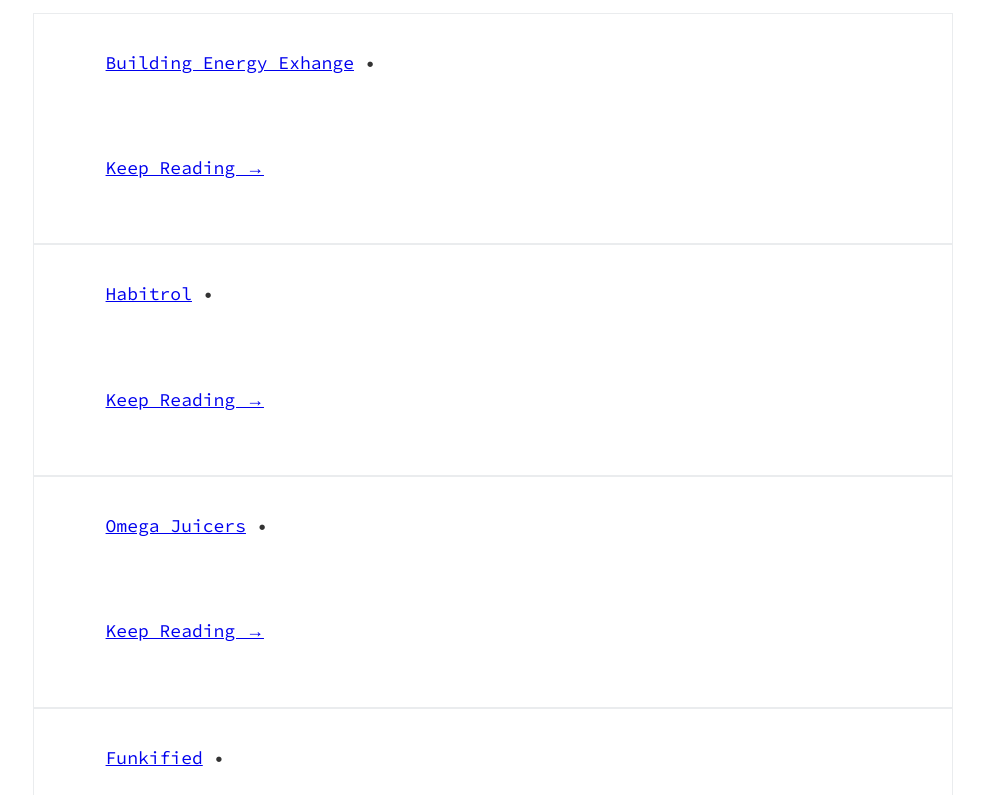
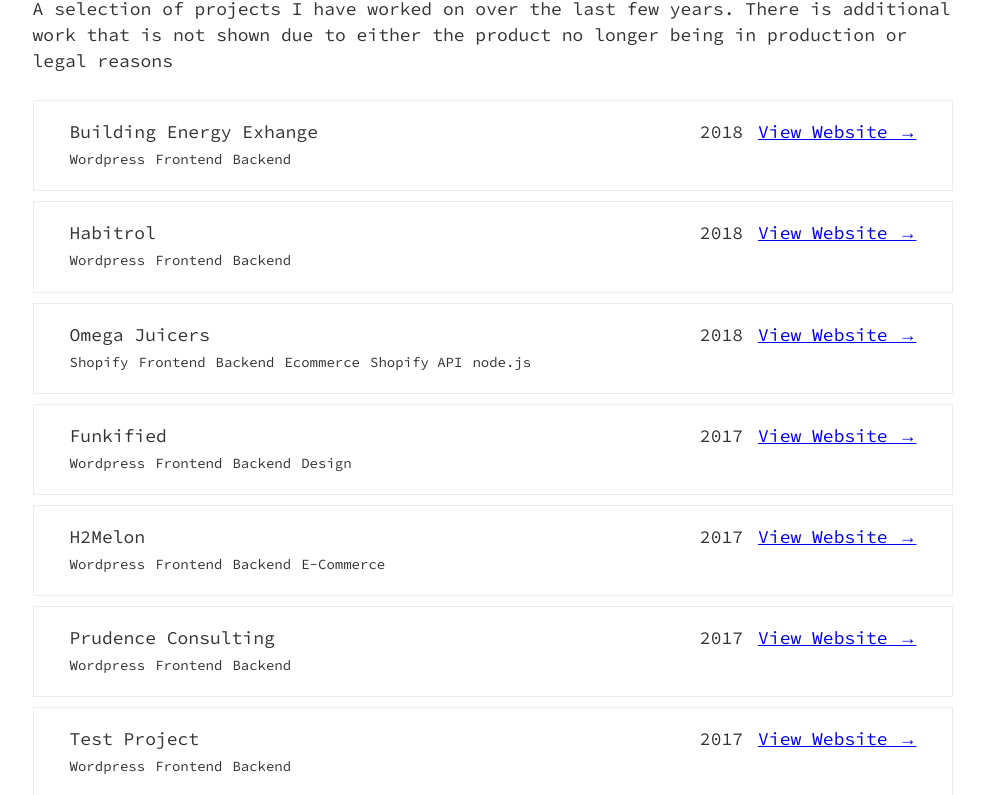
Before and after one commit to isaac-martin/isaacmartin-2.0, a Gatsby site: page /projects in a window 1280 px wide. Shown: the part 136-931 px from the top of the page, without its empty margins (147-1131 px from the left). Built offline with nearby package versions, Linux system fonts and the light colour scheme; Gatsby itself is replaced by a stand-in of ours; some packages are replaced by stand-ins of ours.

Commit message:
Projects Page

```diff
--- a/src/components/styles.css
+++ b/src/components/styles.css
@@ -20,3 +20,22 @@ nav a {
 .btn-primary:hover {
   transform: translateY(10px);
 }
+
+.single-proj {
+  display: flex;
+  flex-direction: row;
+  justify-content: space-between;
+}
+
+.single-proj:first-child {
+  padding-right: auto;
+}
+
+.single-proj p {
+  margin: 0;
+}
+
+.tagList span {
+  margin-right: 10px;
+  font-size: 14px;
+}
--- a/src/pages/projects.js
+++ b/src/pages/projects.js
@@ -1,6 +1,6 @@
 import React from 'react'
 import PropTypes from 'prop-types'
-import Link from 'gatsby-link'
+
 import { graphql } from 'gatsby'
 
 import Layout from '../components/layout'
@@ -15,31 +15,48 @@ export default class ProjectsPage extends React.Component {
         <section className="section">
           <div className="container">
             <div className="content">
-              <h1 className="has-text-weight-bold is-size-2">
-                Selected Projects
-              </h1>
+              <h3>Selected Projects</h3>
+              <p>
+                A selection of projects I have worked on over the last few
+                years. There is additional work that is not shown due to either
+                the product no longer being in production or legal reasons
+              </p>
             </div>
+
             {posts.map(({ node: post }) => (
               <div
                 className="content"
-                style={{ border: '1px solid #eaecee', padding: '2em 4em' }}
+                style={{
+                  border: '1px solid #eaecee',
+                  padding: '1em 2em',
+                  marginBottom: 10,
+                }}
                 key={post.id}
               >
-                <p>
-                  <Link className="has-text-primary" to={post.fields.slug}>
-                    {post.frontmatter.title}
-                  </Link>
-                  <span> &bull; </span>
-                  <small>{post.frontmatter.date}</small>
-                </p>
-                <p>
-                  {post.excerpt}
-                  <br />
-                  <br />
-                  <Link className="button is-small" to={post.fields.slug}>
-                    Keep Reading →
-                  </Link>
-                </p>
+                <div class="single-proj">
+                  <div>{post.frontmatter.title}</div>
+                  <div>
+                    <p>
+                      {post.frontmatter.year}
+                      <a
+                        className="is-small"
+                        href={post.frontmatter.url}
+                        target="_blank"
+                        rel="noopener noreferrer"
+                        style={{
+                          marginLeft: '15px',
+                        }}
+                      >
+                        View Website →
+                      </a>
+                    </p>
+                  </div>
+                </div>
+                <div className="tagList is-small">
+                  {post.frontmatter.tags.map(tag => (
+                    <span key={tag + `tag`}>{tag}</span>
+                  ))}
+                </div>
               </div>
             ))}
           </div>
@@ -65,7 +82,6 @@ export const pageQuery = graphql`
     ) {
       edges {
         node {
-          excerpt(pruneLength: 400)
           id
           fields {
             slug
@@ -73,6 +89,11 @@ export const pageQuery = graphql`
           frontmatter {
             title
             templateKey
+            year
+            description
+            url
+            client
+            tags
           }
         }
       }
```
